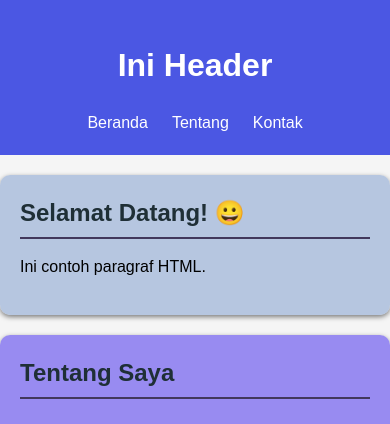
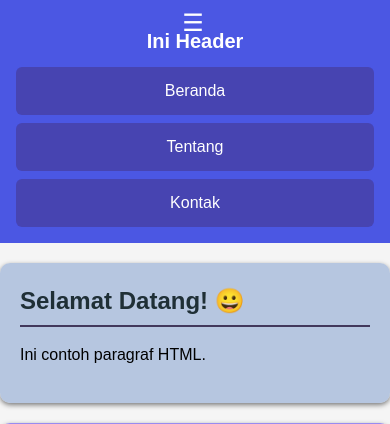
Before and after one commit to 2511500038-collab/2511500038-PWD-TI1A-25260, a PHP site: page /pertemuan-05/index.html in a window 390 px wide. Shown: the top 424 px of the page. Run offline with PHP 8.4, Linux system fonts and the light colour scheme.

Commit message:
styling utk class menu-toggle mobile

```diff
--- a/pertemuan-05/style.css
+++ b/pertemuan-05/style.css
@@ -173,6 +173,7 @@
     text-align: center;
     padding: 10px;
 }
+
 .menu-toggle {
     display: none;
     position: absolute;
@@ -186,12 +187,18 @@
 }
 
 @media (max-width: 600px) {
-.menu-toggle {
-    header {
+    .menu-toggle {
         display: block;
         position: absolute;
         left: 16px;
         top: 8px;
+    }
+
+    header {
+        padding: 16px;
+        position: sticky;
+        top: 0;
+        z-index: 1000;
     }
 
     header h1 {
```
